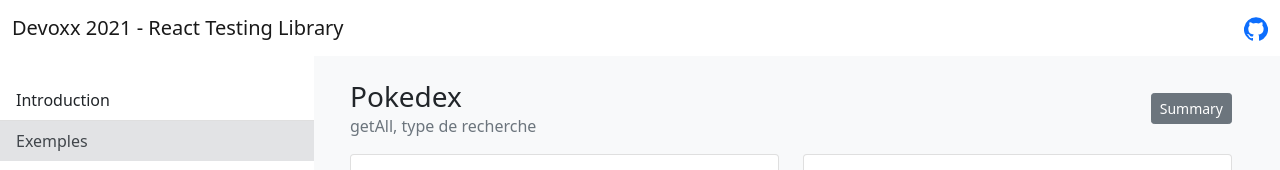
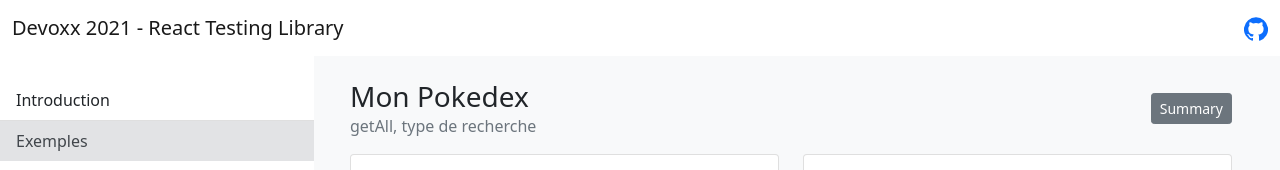
Before and after one commit to alicia-stotz/devoxx2021-rtl, a React (Create React App) app: page /examples/pokedex in a window 1280 px wide. Shown: the top 170 px of the page. Built offline with nearby package versions, Linux system fonts and the light colour scheme.

Commit message:
fix(pokedex): change title + test

```diff
--- a/src/components/routes/Examples/Pokedex.tsx
+++ b/src/components/routes/Examples/Pokedex.tsx
@@ -76,7 +76,7 @@ const SUMMARY_CONTENT: JSX.Element = <div>
 </div>
 const TITLE_CONTENT: JSX.Element =
   <div>
-    <h3 className="mb-0">Pokedex</h3>
+    <h3 className="mb-0">Mon Pokedex</h3>
     <span className="text-secondary fw-lighter">getAll, type de recherche</span>
   </div>
 export const Pokedex = () => {
```
Also changed, not shown: 1 other file (tests, documents, lock files or other folders).
